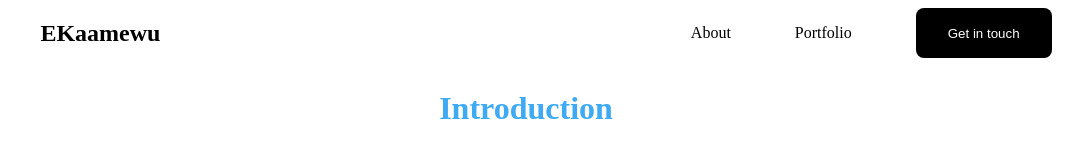
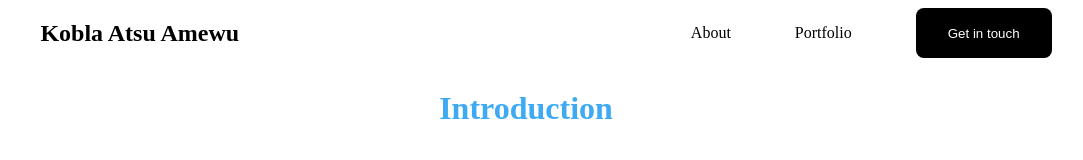
Before and after one commit to ekaamewu/ekaamewu.githib.io, a plain HTML site: page index.html in a window 1280 px wide. Shown: the top 160 px of the page, without its empty margins (114-1197 px from the left). Drawn offline with Linux system fonts and the light colour scheme.

Commit message:
Update index.html

```diff
--- a/index.html
+++ b/index.html
@@ -7,7 +7,7 @@
         <body>
           <nav>
             <ul class='navlist'>
-                <li class='hoverList logo'>EKaamewu</li>
+                <li class='hoverList logo'>Kobla Atsu Amewu</li>
                 <li class='navlist-desc'>
                     <p class='hoverList'>About</p>
                     <p class='hoverList'>Portfolio</p>
```
